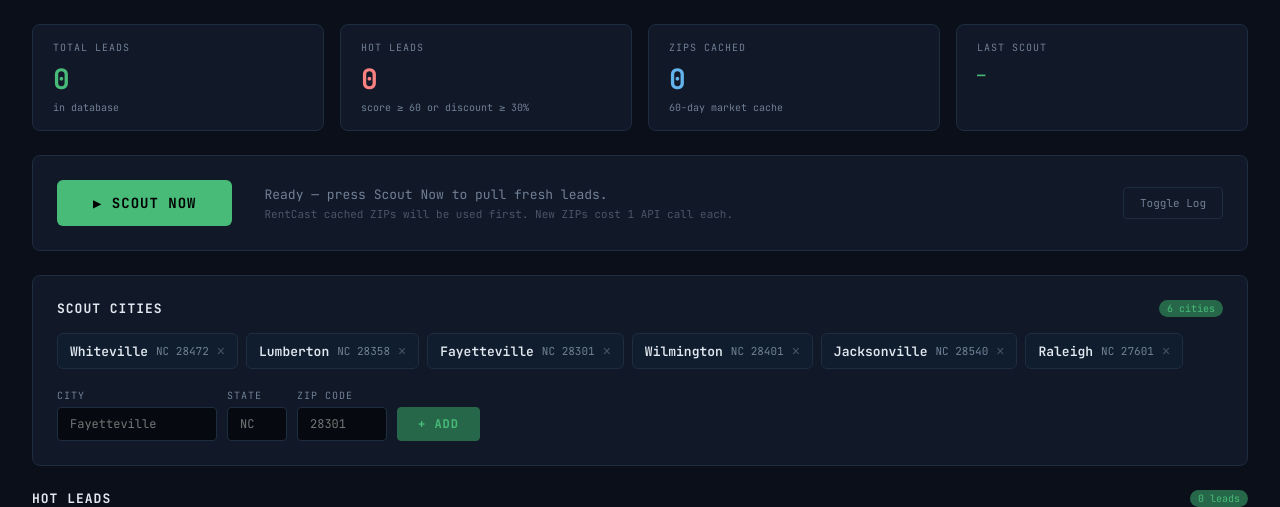
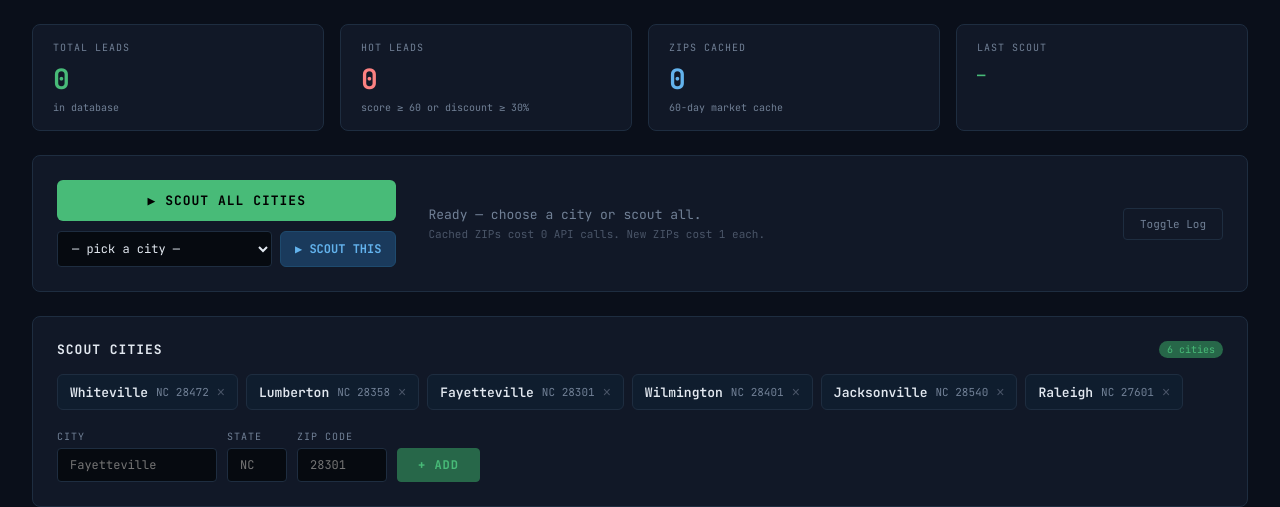
Before and after one commit to williamgparker144-crypto/flip-scout, a Flask app: page / in a window 1280 px wide. Shown: the part 70-577 px from the top of the page. Run offline with Flask 3, Linux system fonts and the light colour scheme; data that the repository does not hold is empty.

Commit message:
Add single-city scout mode — dropdown + Scout This City button

```diff
--- a/app.py
+++ b/app.py
@@ -56,7 +56,7 @@ _state = {
 }
 
 
-def _run_scout():
+def _run_scout(city_zip=None):
     with _lock:
         _state["running"]   = True
         _state["log"]       = []
@@ -65,8 +65,11 @@ def _run_scout():
         _state["exit_code"] = None
 
     try:
+        cmd = [sys.executable, "main.py", "--hot-only"]
+        if city_zip:
+            cmd += ["--city-zip", city_zip]
         proc = subprocess.Popen(
-            [sys.executable, "main.py", "--hot-only"],
+            cmd,
             cwd=str(BASE_DIR),
             stdout=subprocess.PIPE,
             stderr=subprocess.STDOUT,
@@ -95,8 +98,9 @@ def index():
 def scout():
     if _state["running"]:
         return jsonify({"ok": False, "msg": "Scout already running"}), 409
-    threading.Thread(target=_run_scout, daemon=True).start()
-    return jsonify({"ok": True})
+    city_zip = (request.get_json() or {}).get("zip")
+    threading.Thread(target=_run_scout, kwargs={"city_zip": city_zip}, daemon=True).start()
+    return jsonify({"ok": True, "mode": "single" if city_zip else "all"})
 
 
 @app.route("/status")
--- a/templates/dashboard.html
+++ b/templates/dashboard.html
@@ -235,10 +235,27 @@
 
   <!-- Scout Panel -->
   <div class="scout-panel">
-    <button id="btn-scout" onclick="startScout()">▶ SCOUT NOW</button>
+    <div style="display:flex;flex-direction:column;gap:10px;min-width:220px;">
+      <!-- All cities -->
+      <button id="btn-scout-all" onclick="startScout(null)"
+        style="background:var(--green);color:#000;border:none;border-radius:6px;padding:12px 20px;font-family:inherit;font-size:13px;font-weight:700;cursor:pointer;letter-spacing:1px;">
+        ▶ SCOUT ALL CITIES
+      </button>
+      <!-- Single city -->
+      <div style="display:flex;gap:8px;">
+        <select id="city-select"
+          style="flex:1;background:#060a10;border:1px solid var(--border);color:var(--text);padding:8px 10px;border-radius:4px;font-family:inherit;font-size:12px;outline:none;">
+          <option value="">— pick a city —</option>
+        </select>
+        <button id="btn-scout-one" onclick="startScoutOne()"
+          style="background:#1a3a5c;color:var(--blue);border:1px solid #1e4a6e;border-radius:6px;padding:8px 14px;font-family:inherit;font-size:12px;font-weight:700;cursor:pointer;white-space:nowrap;">
+          ▶ SCOUT THIS
+        </button>
+      </div>
+    </div>
     <div class="scout-info">
-      <div class="scout-status" id="scout-status">Ready — press Scout Now to pull fresh leads.</div>
-      <div class="scout-meta" id="scout-meta">RentCast cached ZIPs will be used first. New ZIPs cost 1 API call each.</div>
+      <div class="scout-status" id="scout-status">Ready — choose a city or scout all.</div>
+      <div class="scout-meta" id="scout-meta">Cached ZIPs cost 0 API calls. New ZIPs cost 1 each.</div>
     </div>
     <button onclick="toggleLog()" style="background:none;border:1px solid var(--border);color:var(--text-dim);padding:8px 16px;border-radius:4px;cursor:pointer;font-family:inherit;font-size:11px;">
       Toggle Log
@@ -379,21 +396,47 @@
   // ── Scout ──────────────────────────────────────────────────────────────
   let polling = null;
 
-  async function startScout() {
-    const btn = document.getElementById('btn-scout');
-    btn.disabled = true;
+  function _disableScoutBtns() {
+    document.getElementById('btn-scout-all').disabled = true;
+    document.getElementById('btn-scout-one').disabled = true;
+    document.getElementById('btn-scout-all').style.background = 'var(--muted)';
+  }
+  function _enableScoutBtns() {
+    document.getElementById('btn-scout-all').disabled = false;
+    document.getElementById('btn-scout-one').disabled = false;
+    document.getElementById('btn-scout-all').style.background = 'var(--green)';
+  }
+
+  async function startScout(cityZip) {
+    _disableScoutBtns();
     document.getElementById('scout-status').className = 'scout-status running';
-    document.getElementById('scout-status').innerHTML = '<span class="spinner"></span>Scouting...';
+    document.getElementById('scout-status').innerHTML = '<span class="spinner"></span>'
+      + (cityZip ? `Scouting ZIP ${cityZip}...` : 'Scouting all cities...');
     document.getElementById('log-panel').classList.add('visible');
     document.getElementById('log-output').textContent = '';
 
-    const r = await fetch('/scout', {method:'POST'}).then(x => x.json());
+    const body = cityZip ? JSON.stringify({zip: cityZip}) : '{}';
+    const r = await fetch('/scout', {
+      method: 'POST',
+      headers: {'Content-Type':'application/json'},
+      body,
+    }).then(x => x.json());
+
     if (!r.ok) {
       document.getElementById('scout-status').textContent = r.msg;
-      btn.disabled = false;
+      _enableScoutBtns();
       return;
     }
     polling = setInterval(pollStatus, 1200);
+  }
+
+  function startScoutOne() {
+    const zip = document.getElementById('city-select').value;
+    if (!zip) {
+      document.getElementById('scout-status').textContent = 'Pick a city from the dropdown first.';
+      return;
+    }
+    startScout(zip);
   }
 
   async function pollStatus() {
@@ -413,8 +456,7 @@
     if (!s.running) {
       clearInterval(polling);
       polling = null;
-      const btn = document.getElementById('btn-scout');
-      btn.disabled = false;
+      _enableScoutBtns();
 
       const statusEl = document.getElementById('scout-status');
       if (s.exit_code === 0) {
@@ -446,6 +488,13 @@
 
   function renderCities(cities) {
     document.getElementById('city-count').textContent = cities.length + ' cities';
+    // Populate scout dropdown
+    const sel = document.getElementById('city-select');
+    const prev = sel.value;
+    sel.innerHTML = '<option value="">— pick a city —</option>'
+      + cities.map(c => `<option value="${c.zip}">${c.city}, ${c.state} (${c.zip})</option>`).join('');
+    if (prev) sel.value = prev;
+    // Render tags
     document.getElementById('city-tags').innerHTML = cities.map(c => `
       <div style="display:inline-flex;align-items:center;gap:8px;background:#0f1d2e;border:1px solid var(--border);border-radius:6px;padding:6px 12px;">
         <span style="color:var(--text);font-weight:600;">${c.city}</span>
```
Also changed, not shown: main.py (+13 -1 lines).
